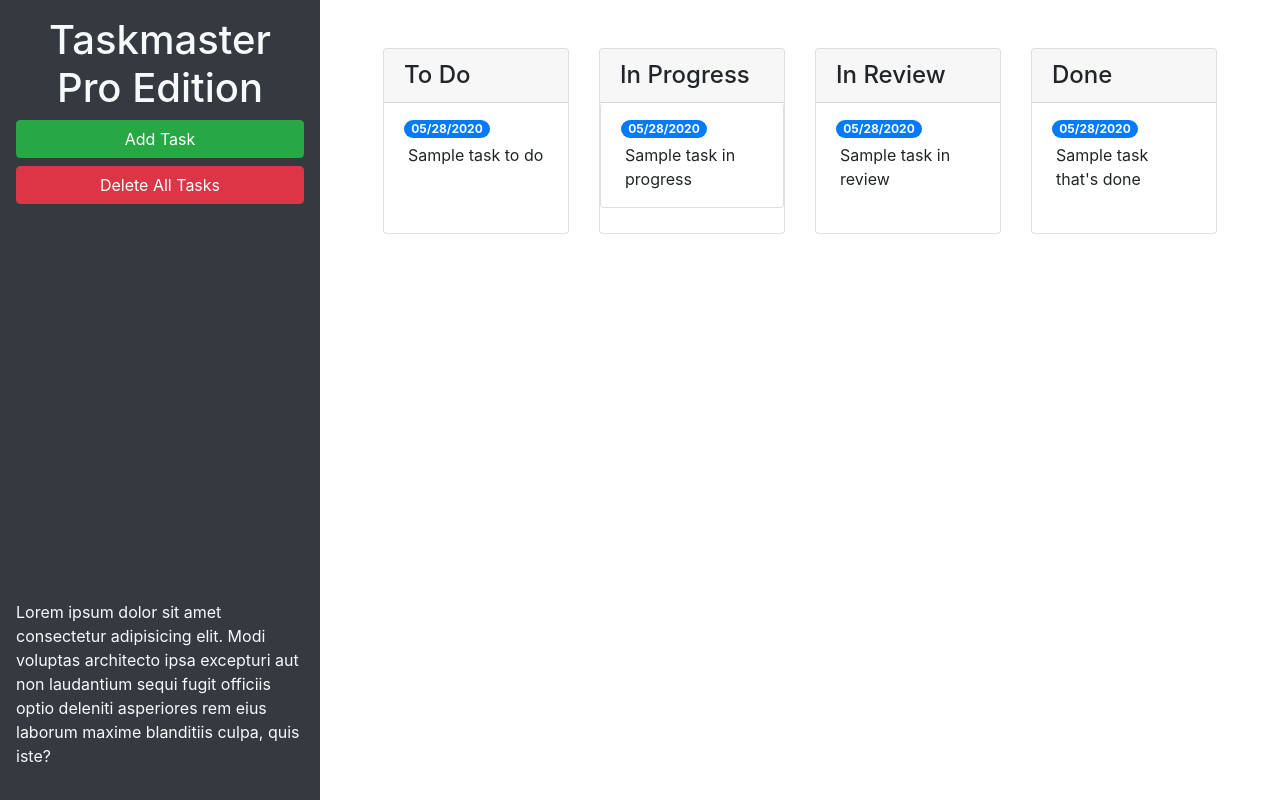
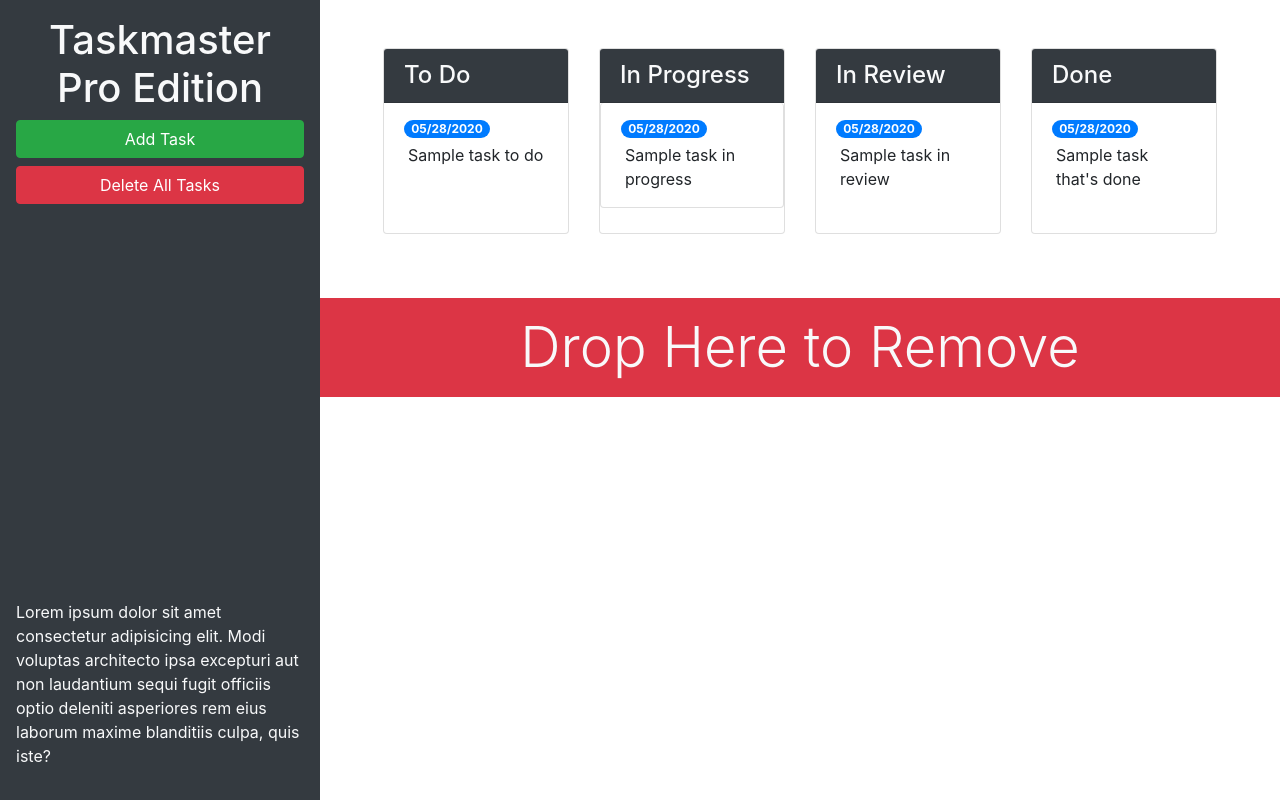
Before and after one commit to jrhscoding/taskmaster-pro, a plain HTML site: page index.html in a window 1280 px wide. Drawn offline with nearby package versions, Linux system fonts and the light colour scheme.

Commit message:
added color and trash on bottom

```diff
--- a/index.html
+++ b/index.html
@@ -13,22 +13,22 @@
 <body>
 
   <div class="row min-vh-100 no-gutters">
-    <header class="col-12 col-lg-3 bg-dark text-light d-flex flex-column p-4 p-lg-3">
+    <header class="col-12 col-lg-3 bg-dark text-light sticky-top d-flex flex-column p-4 p-lg-3">
       <h1 class="text-center">Taskmaster Pro Edition</h1>
       <button id="create-task" class="btn btn-block btn-success" data-toggle="modal" data-target="#task-form-modal">Add
         Task</button>
       <button id="remove-tasks" class="btn btn-block btn-danger">Delete All Tasks</button>
-      <p class="mt-auto">Lorem ipsum dolor sit amet consectetur adipisicing elit. Modi voluptas architecto ipsa
+      <p class="mt-auto d-none d-lg-block">Lorem ipsum dolor sit amet consectetur adipisicing elit. Modi voluptas architecto ipsa
         excepturi aut non
         laudantium sequi fugit officiis optio deleniti asperiores rem eius laborum maxime blanditiis culpa, quis iste?
       </p>
     </header>
-    <main class="col-12 col-lg-9">
+    <main class="col-12 col-lg-9 d-flex flex-column">
       <div class="m-5 row justify-content-around">
 
         <div class="col-12 col-md-6 col-xl-3 mb-3">
           <div class="card">
-            <h4 class="card-header">To Do</h4>
+            <h4 class="card-header bg-dark text-light">To Do</h4>
             <ul id="list-toDo" class="list-group list-group-flush">
               <li class="list-group-item">
                 <span class="badge badge-primary badge-pill">05/28/2020</span>
@@ -40,7 +40,7 @@
 
         <div class="col-12 col-md-6 col-xl-3 mb-3">
           <div class="card">
-            <h4 class="card-header">In Progress</h4>
+            <h4 class="card-header bg-dark text-light">In Progress</h4>
             <ul id="list-inProgress" class="list-group list-group flush">
               <li class="list-group-item">
                 <span class="badge badge-primary badge-pill">05/28/2020</span>
@@ -52,7 +52,7 @@
 
         <div class="col-12 col-md-6 col-xl-3 mb-3">
           <div class="card">
-            <h4 class="card-header">In Review</h4>
+            <h4 class="card-header bg-dark text-light">In Review</h4>
               <ul id="list-inReview" class="list-group list-group-flush">
                 <li class="list-group-item">
                   <span class="badge badge-primary badge-pill">05/28/2020</span>
@@ -65,7 +65,7 @@
         <!-- done start -->
         <div class="col-12 col-md-6 col-xl-3 mb-3">
           <div class="card">
-            <h4 class="card-header">Done</h4>
+            <h4 class="card-header bg-dark text-light">Done</h4>
             <ul id="list-done" class="list-group list-group-flush">
               <li class="list-group-item">
                 <span class="badge badge-primary badge-pill">05/28/2020</span>
@@ -73,6 +73,11 @@
               </li>
             </ul>
           </div>
+        </div>
+      </div>
+      <div id="trash">
+        <div class="mt-auto w-100 bg-danger p-3 text-center text-light display-4">
+          Drop Here to Remove
         </div>
       </div>
     </main>
```
